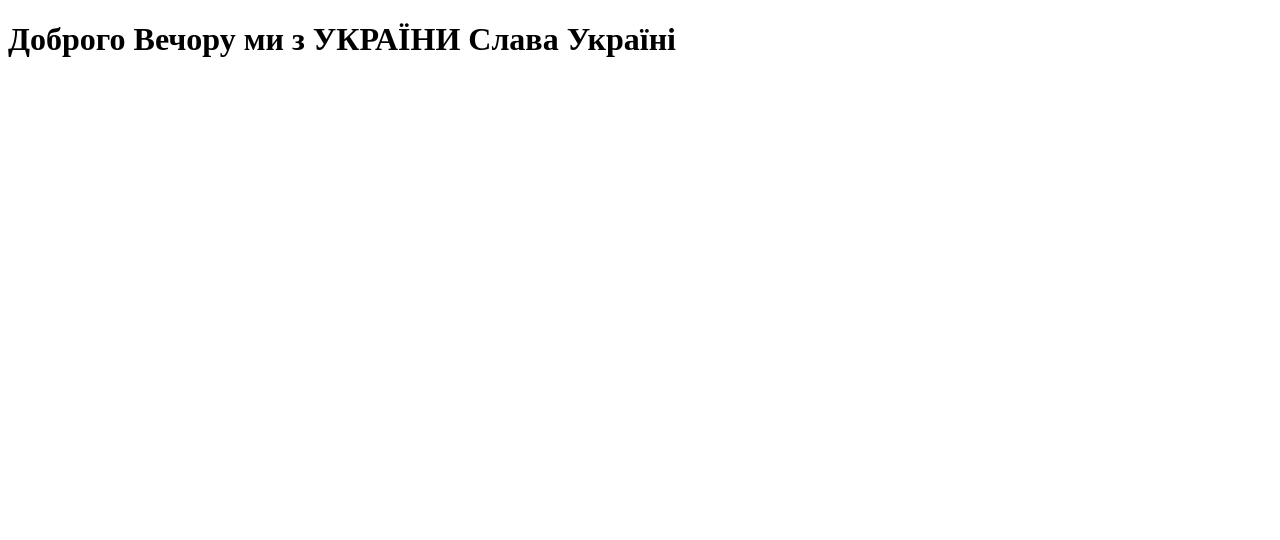
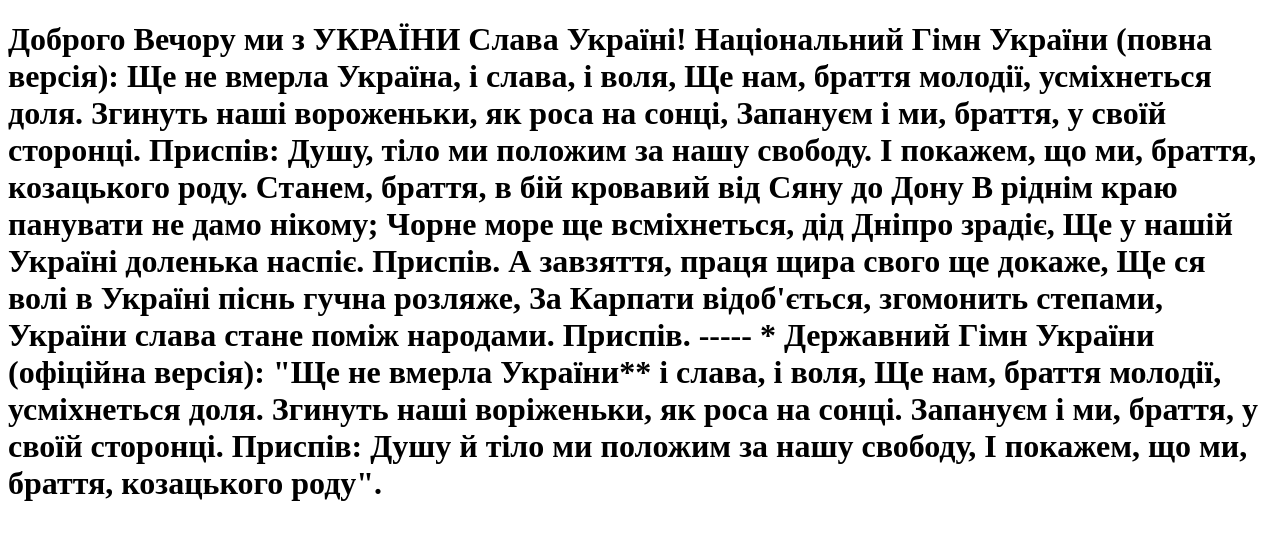
Before and after one commit to AndriiDruziuk/github-tutorial, a plain HTML site: page index.html in a window 1280 px wide. Drawn offline with Linux system fonts and the light colour scheme.

Commit message:
Update index.html

```diff
--- a/index.html
+++ b/index.html
@@ -7,6 +7,43 @@
     <title>Доброго Вечору ми з УКРАЇНИ</title>
 </head>
 <body>
-        <h1>Доброго Вечору ми з УКРАЇНИ Слава Україні</h1>
+        <h1>Доброго Вечору ми з УКРАЇНИ Слава Україні!
+            Національний Гімн України (повна версія):
+
+            Ще не вмерла Україна, і слава, і воля,
+            Ще нам, браття молодії, усміхнеться доля.
+            Згинуть наші вороженьки, як роса на сонці,
+            Запануєм і ми, браття, у своїй сторонці.
+
+            Приспів:
+            Душу, тіло ми положим за нашу свободу.
+            І покажем, що ми, браття, козацького роду.
+
+            Станем, браття, в бій кровавий від Сяну до Дону
+            В ріднім краю панувати не дамо нікому;
+            Чорне море ще всміхнеться, дід Дніпро зрадіє,
+            Ще у нашій Україні доленька наспіє.
+
+            Приспів.
+
+            А завзяття, праця щира свого ще докаже,
+            Ще ся волі в Україні піснь гучна розляже,
+            За Карпати відоб'ється, згомонить степами,
+            України слава стане поміж народами.
+
+            Приспів.
+
+            -----
+            * Державний Гімн України (офіційна версія):
+
+            "Ще не вмерла України** і слава, і воля,
+            Ще нам, браття молодії, усміхнеться доля.
+            Згинуть наші воріженьки, як роса на сонці.
+            Запануєм і ми, браття, у своїй сторонці.
+
+            Приспів:
+            Душу й тіло ми положим за нашу свободу,
+            І покажем, що ми, браття, козацького роду".
+        </h1>
 </body>
 </html>
```
